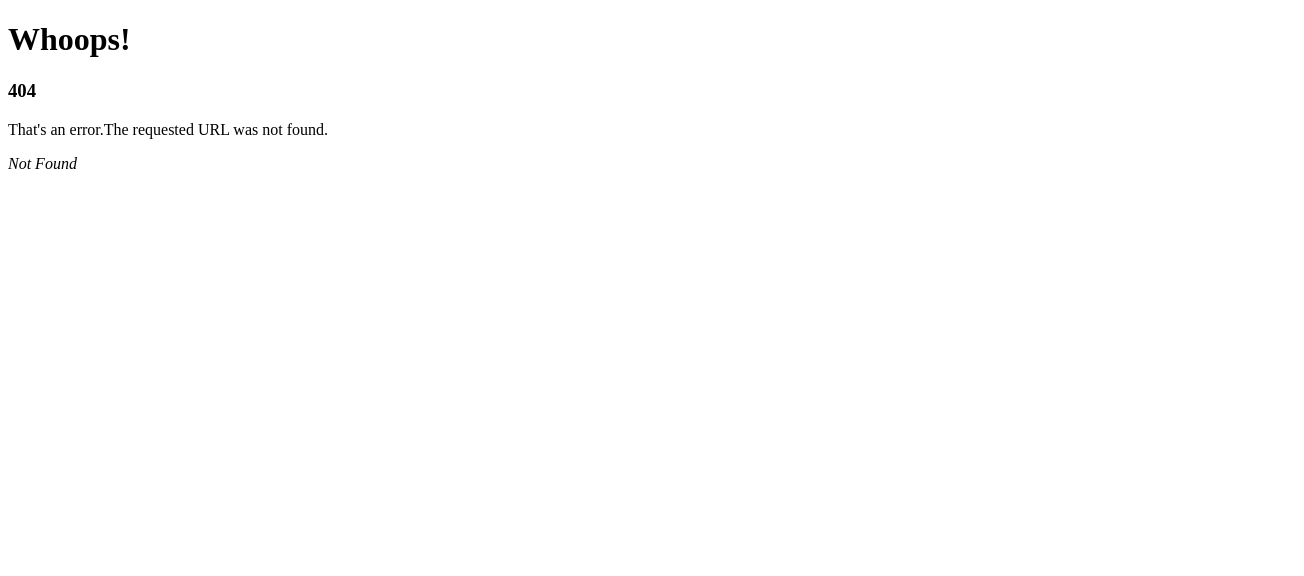
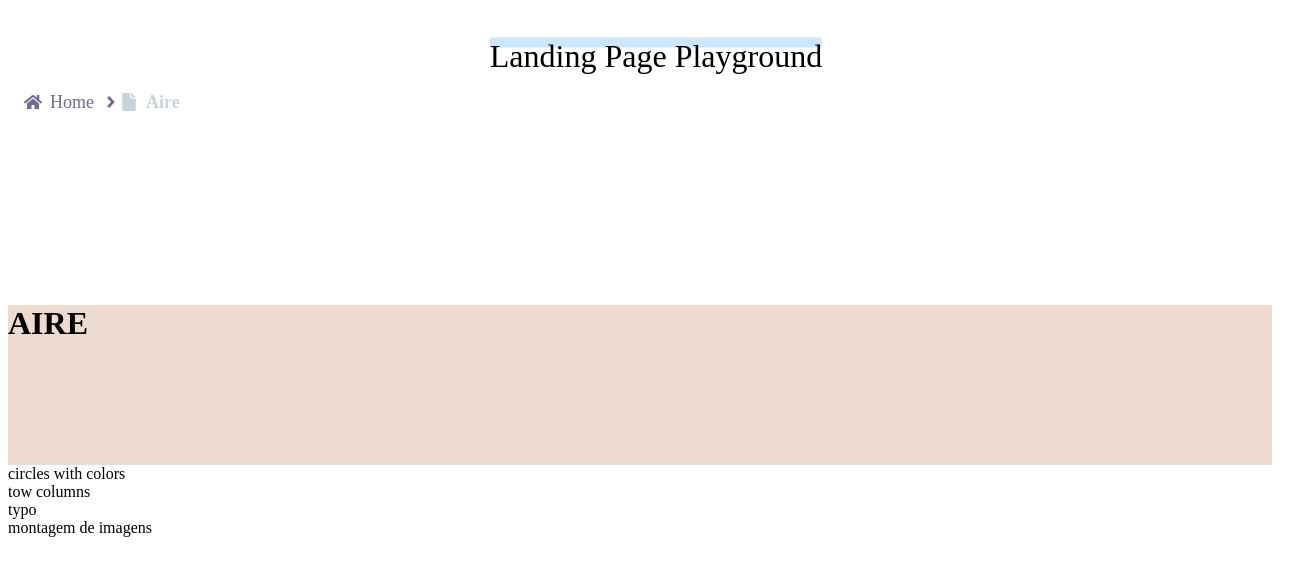
Before and after one commit to katiacih/CodeReview_Checks, a React app: page /aire in a window 1280 px wide. Before the commit this address had no page. Shown: the top 576 px of the page, 1304 px wide, since content can reach past the window. Built offline with nearby package versions, Linux system fonts and the light colour scheme.

Commit message:
refactor: adiciona menu

```diff
--- a/src/main/Router.tsx
+++ b/src/main/Router.tsx
@@ -3,6 +3,7 @@ import Home from "../presentation/pages/home/home";
 import LetsParty from '../presentation/pages/landings-page/lets-party/LetsParty';
 import ErrorNotFound from "../presentation/pages/errors/error-not-found";
 import React from "react";
+import AirePage from "../presentation/pages/landings-page/aire/aire";
 
 export const Routers = createBrowserRouter([
     {
@@ -15,5 +16,11 @@ export const Routers = createBrowserRouter([
         element: <LetsParty />,
         errorElement: <ErrorNotFound />
 
+    },
+    {
+        path: '/aire',
+        element: <AirePage />,
+        errorElement: <ErrorNotFound />
+
     }
 ])
--- a/src/main/menu/menu.tsx
+++ b/src/main/menu/menu.tsx
@@ -14,9 +14,9 @@ const MENU_ITENS = [
         link: '/teste'
     },
     {
-        title: 'Landing Page 3 - playground',
-        description: 'Landing page - Testing others landing pages examples',
-        link: '/teste'
+        title: 'Aire Page',
+        description: 'Brand identity mood board inspiration',
+        link: '/aire'
     },
     {
         title: 'Landing Page 4 - playground',
--- a/src/presentation/pages/landings-page/aire/aire.tsx
+++ b/src/presentation/pages/landings-page/aire/aire.tsx
@@ -1,11 +1,14 @@
 import React from 'react'
 import LandingContent from '../../home/landing-content';
+import { AireHero } from './styled';
 
 function AirePage() {
   const title = `Aire`;
   return (
     <LandingContent title={title}>
-      <div>AIRE</div>
+      <AireHero>
+        <h1>AIRE</h1>
+       </AireHero>
       <div>circles with colors</div>
       <div>tow columns</div>
       <div>typo</div>
--- /dev/null
+++ b/src/presentation/pages/landings-page/aire/styled.tsx
@@ -0,0 +1,16 @@
+import styled from 'styled-components'
+
+export const DivContent = styled.div`
+  margin: 0;
+  padding: 0;
+  box-sizing: border-box;
+  font-size: 16px;
+  font-family: 'Raleway', sans-serif;
+  color: #555;
+`;
+
+export const AireHero = styled.div`
+  background-color: #ecdbce;
+  height: 160px;
+  margin: auto auto;
+`;
```
